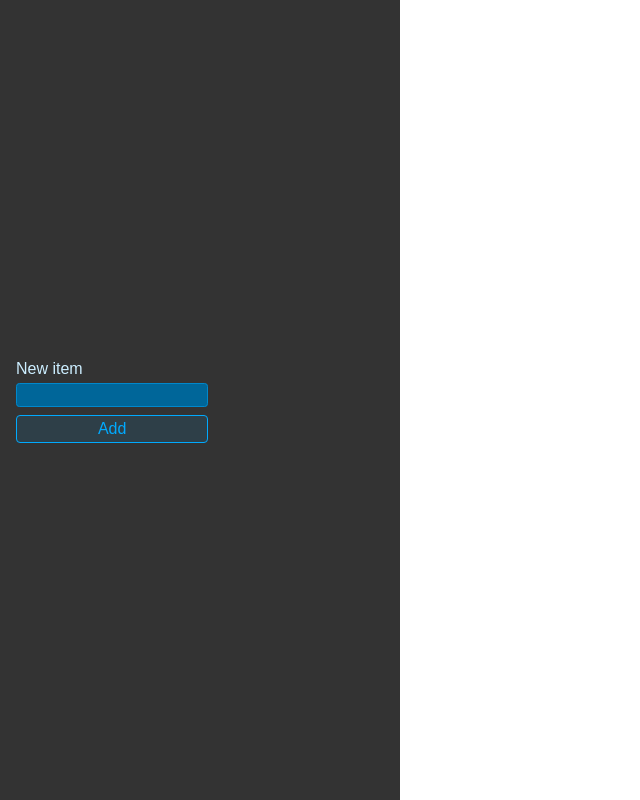
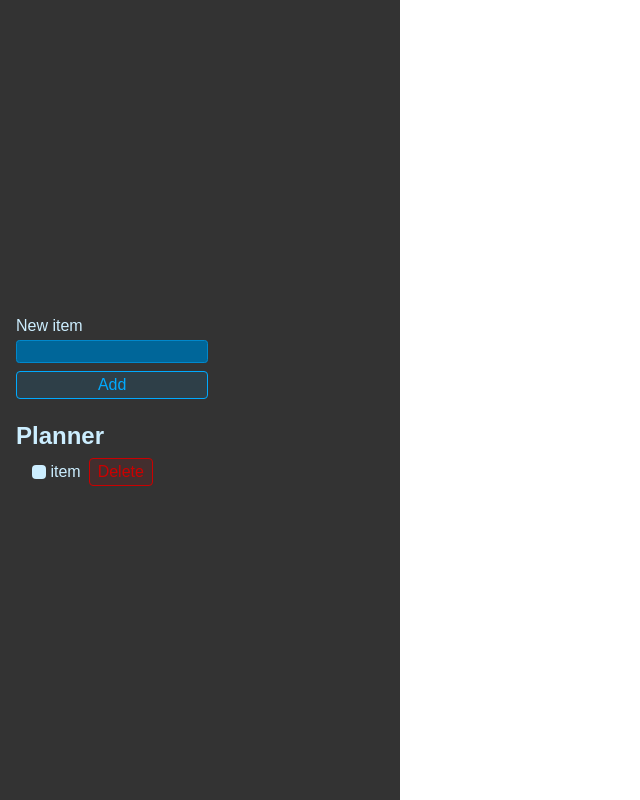
Before and after one commit to kasiakor/react-planner, a React (Vite) app: page / in a window 1280 px wide. Shown: the whole page, without its empty margins (0-640 px from the left). Built offline with nearby package versions, Linux system fonts and the light colour scheme.

Commit message:
add planner item

```diff
--- a/src/App.jsx
+++ b/src/App.jsx
@@ -6,10 +6,23 @@
       <form className="new-item-form">
         <div className="form-row">
           <label htmlFor="item">New item </label>
-          <input type="text" id="item"></input>
+          <input
+            type="text"
+            id="item" // onChange={handleChange}
+          ></input>
         </div>
         <button className="btn">Add</button>
       </form>
+      <h1 className="header">Planner</h1>
+      <ul className="list">
+        <li>
+          <label>
+            item
+            <input type="checkbox" />
+          </label>
+          <button className="btn btn-danger">Delete</button>
+        </li>
+      </ul>
     </>
   );
 }
```
